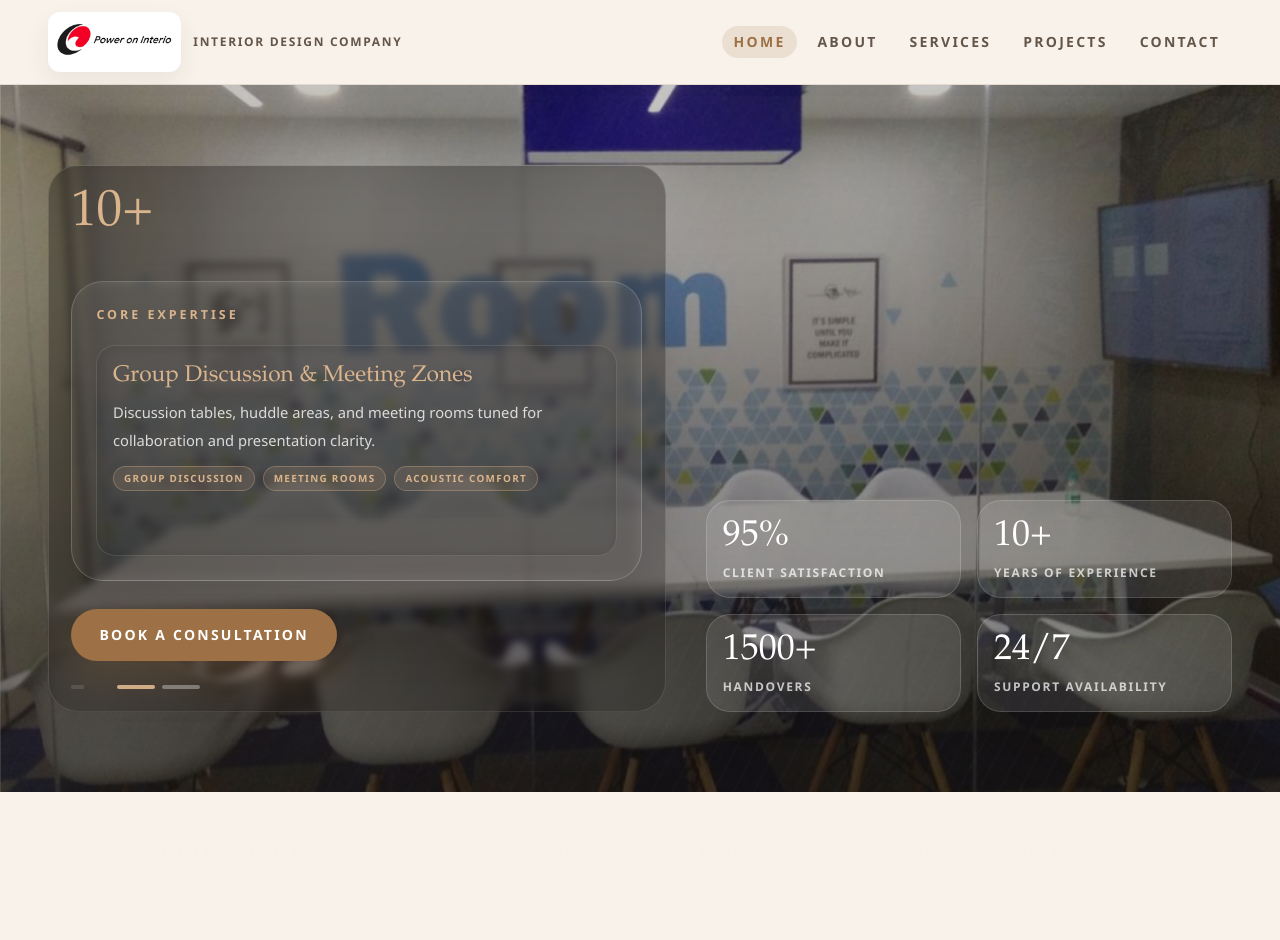
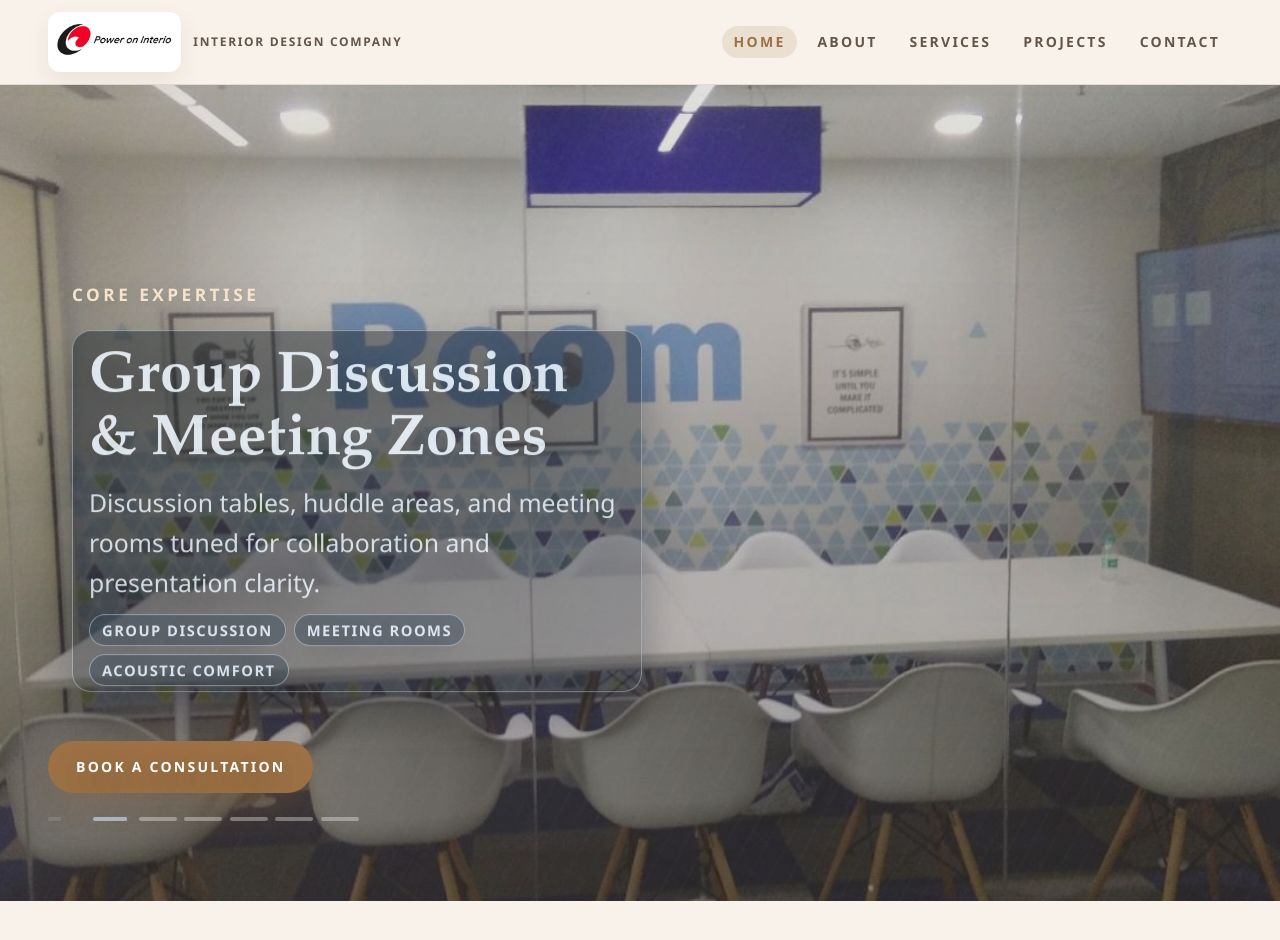
Before and after one commit to powerinteriosolutions-hash/webiste, a Next.js app: page / in a window 1280 px wide. Shown: the top 940 px of the page. Built offline with nearby package versions, Linux system fonts and the light colour scheme.

Commit message:
fixed carsoluel issyes

```diff
--- a/src/app/globals.css
+++ b/src/app/globals.css
@@ -133,14 +133,14 @@ h6 {
     opacity: 0;
     transform: scale(1.08);
   }
-  4% {
+  3% {
     opacity: 1;
   }
-  28% {
+  11% {
     opacity: 1;
     transform: scale(1);
   }
-  33% {
+  14.5% {
     opacity: 0;
     transform: scale(0.98);
   }
@@ -163,17 +163,17 @@ h6 {
     transform: translate3d(0, 14px, 0);
     filter: blur(2px);
   }
-  5% {
+  3% {
     opacity: 1;
     transform: translate3d(0, 0, 0);
     filter: blur(0);
   }
-  28% {
+  11% {
     opacity: 1;
     transform: translate3d(0, 0, 0);
     filter: blur(0);
   }
-  33% {
+  14.5% {
     opacity: 0;
     transform: translate3d(0, -10px, 0);
     filter: blur(2px);
@@ -187,13 +187,13 @@ h6 {
     transform: scaleX(0.35);
     background: rgba(255, 255, 255, 0.34);
   }
-  5%,
-  28% {
+  3%,
+  11% {
     opacity: 1;
     transform: scaleX(1);
-    background: rgba(217, 180, 140, 0.95);
+    background: var(--hero-indicator-active, rgba(217, 180, 140, 0.95));
   }
-  33% {
+  14.5% {
     opacity: 0.34;
     transform: scaleX(0.35);
     background: rgba(255, 255, 255, 0.34);
@@ -259,15 +259,20 @@ h6 {
 }
 
 .hero-content-shell {
-  border-radius: 1.5rem;
-  border: 1px solid rgba(255, 255, 255, 0.12);
-  background: linear-gradient(180deg, rgba(18, 15, 12, 0.34), rgba(18, 15, 12, 0.18));
-  backdrop-filter: blur(4px);
-  padding: 1rem;
+  border-radius: 0;
+  border: 0;
+  background: transparent;
+  backdrop-filter: none;
+  padding: 0;
+  text-shadow: 0 10px 30px rgba(9, 7, 6, 0.44);
+}
+
+.hero-mobile-dock {
+  width: 100%;
 }
 
 .hero-expertise-card {
-  background: linear-gradient(180deg, rgba(255, 255, 255, 0.12), rgba(255, 255, 255, 0.06));
+  background: transparent;
 }
 
 .hero-cinematic-fact-wrap {
@@ -300,15 +305,22 @@ h6 {
 
 .hero-expertise-stage {
   position: relative;
-  min-height: 12.4rem;
+  min-height: 21.2rem;
 }
 
 .hero-expertise-frame {
   position: absolute;
   inset: 0;
   opacity: 0;
+  border-width: 1px;
+  border-style: solid;
+  backdrop-filter: blur(7px) saturate(110%);
   animation: heroFactCycle 18s ease-in-out infinite;
   will-change: transform, opacity, filter;
+}
+
+.hero-cinematic-fact-value {
+  text-shadow: 0 12px 32px rgba(10, 8, 6, 0.52);
 }
 
 .hero-expertise-image {
@@ -322,23 +334,40 @@ h6 {
 
 @media (min-width: 640px) {
   .hero-content-shell {
-    border-radius: 1.9rem;
-    padding: 1.4rem;
+    border-radius: 0;
+    padding: 0;
   }
 
   .hero-expertise-stage {
-    min-height: 13.2rem;
+    min-height: 22.6rem;
   }
 }
 
 @media (max-width: 640px) {
+  .hero-mobile-dock {
+    border-radius: 1.35rem;
+    border: 1px solid rgba(255, 255, 255, 0.2);
+    background: linear-gradient(180deg, rgba(19, 16, 13, 0.18), rgba(19, 16, 13, 0.62));
+    backdrop-filter: blur(8px);
+    padding: 0.7rem;
+  }
+
+  .hero-mobile-dock .hero-expertise-card {
+    padding: 0;
+    margin-top: 0;
+  }
+
+  .hero-mobile-dock .hero-cta-wrap {
+    margin-top: 0.55rem;
+  }
+
   .hero-cinematic-indicator {
     width: 1.65rem;
     height: 0.2rem;
   }
 
   .hero-expertise-stage {
-    min-height: 12.1rem;
+    min-height: 6.8rem;
   }
 }
 
@@ -512,6 +541,29 @@ h6 {
   animation-play-state: paused;
 }
 
+@media (max-width: 640px) {
+  .client-name-marquee {
+    overflow: hidden;
+    mask-image: none;
+    padding-bottom: 0.15rem;
+  }
+
+  .client-name-marquee::-webkit-scrollbar {
+    display: none;
+  }
+
+  .client-name-marquee-track {
+    animation: marqueeLeft 58s linear infinite;
+    padding-right: 0;
+  }
+
+  .client-name-marquee:hover .client-name-marquee-track,
+  .client-name-marquee:active .client-name-marquee-track,
+  .client-name-marquee:focus-within .client-name-marquee-track {
+    animation-play-state: paused;
+  }
+}
+
 .client-carousel-column {
   position: relative;
 }
@@ -678,11 +730,16 @@ h6 {
   display: flex;
   gap: 0.9rem;
   width: max-content;
-  animation: projectStripScroll 34s linear infinite;
+  animation: projectStripScroll 46s linear infinite;
   will-change: transform;
 }
 
 .project-filmstrip:hover .project-filmstrip-track {
+  animation-play-state: paused;
+}
+
+.project-filmstrip:active .project-filmstrip-track,
+.project-filmstrip:focus-within .project-filmstrip-track {
   animation-play-state: paused;
 }
 
@@ -829,6 +886,12 @@ h6 {
   opacity: 1;
   transform: translateY(0);
   border-color: rgba(255, 255, 255, 0.38);
+}
+
+@media (max-width: 640px) {
+  .project-filmstrip-track {
+    animation-duration: 120s;
+  }
 }
 
 @media (min-width: 640px) {
--- a/src/app/page.tsx
+++ b/src/app/page.tsx
@@ -1,6 +1,7 @@
 import type { Metadata } from "next";
 import Image from "next/image";
 import Link from "next/link";
+import type { CSSProperties } from "react";
 import { FaqAccordion } from "@/components/faq-accordion";
 import {
   company,
@@ -48,6 +49,8 @@ const clientMarqueeItems = [
   ...homeContent.clientsSection.items,
   ...homeContent.clientsSection.items,
 ];
+
+const heroSlideIntervalSeconds = 6;
 const heroSlides = [
   {
     image: "/commercial/comercial-3.jpeg",
@@ -58,6 +61,19 @@ const heroSlides = [
     expertiseDetail:
       "Shared workspace planning with cleaner zoning, brighter circulation paths, and better team comfort.",
     expertiseTags: ["Shared Workspace", "Commercial", "Turnkey"],
+    palette: {
+      frameFrom: "rgba(31, 24, 19, 0.58)",
+      frameTo: "rgba(31, 24, 19, 0.24)",
+      frameBorder: "rgba(245, 219, 185, 0.52)",
+      title: "#fff0db",
+      body: "rgba(255, 246, 235, 0.96)",
+      tagBg: "rgba(66, 48, 30, 0.48)",
+      tagBorder: "rgba(245, 219, 185, 0.56)",
+      tagText: "#ffe6c7",
+      metric: "#fff0dc",
+      indicator: "rgba(226, 183, 138, 0.92)",
+      shadow: "rgba(13, 10, 8, 0.36)",
+    },
   },
   {
     image: "/commercial/comercial-4.jpeg",
@@ -68,6 +84,19 @@ const heroSlides = [
     expertiseDetail:
       "Discussion tables, huddle areas, and meeting rooms tuned for collaboration and presentation clarity.",
     expertiseTags: ["Group Discussion", "Meeting Rooms", "Acoustic Comfort"],
+    palette: {
+      frameFrom: "rgba(25, 33, 40, 0.58)",
+      frameTo: "rgba(25, 33, 40, 0.24)",
+      frameBorder: "rgba(208, 222, 236, 0.5)",
+      title: "#eef7ff",
+      body: "rgba(239, 247, 255, 0.95)",
+      tagBg: "rgba(49, 68, 86, 0.48)",
+      tagBorder: "rgba(208, 222, 236, 0.56)",
+      tagText: "#e4f1ff",
+      metric: "#eff8ff",
+      indicator: "rgba(187, 203, 218, 0.92)",
+      shadow: "rgba(12, 18, 24, 0.36)",
+    },
   },
   {
     image: "/residential/residential-kitchen-beige-modern.jpg",
@@ -78,11 +107,117 @@ const heroSlides = [
     expertiseDetail:
       "Utility-first kitchens with efficient storage, easy movement, and premium finish combinations.",
     expertiseTags: ["Kitchen Planning", "Storage Optimization", "Residential"],
+    palette: {
+      frameFrom: "rgba(48, 36, 24, 0.56)",
+      frameTo: "rgba(48, 36, 24, 0.24)",
+      frameBorder: "rgba(244, 225, 196, 0.52)",
+      title: "#fff2df",
+      body: "rgba(255, 247, 236, 0.95)",
+      tagBg: "rgba(88, 66, 43, 0.48)",
+      tagBorder: "rgba(244, 225, 196, 0.56)",
+      tagText: "#ffeacb",
+      metric: "#fff1de",
+      indicator: "rgba(229, 199, 160, 0.92)",
+      shadow: "rgba(20, 14, 9, 0.36)",
+    },
+  },
+  {
+    image: "/commercial/comercial-9.jpeg",
+    metric: "320+",
+    metricLabel: "Office Zones",
+    caption: "Executive meeting spaces built for comfort, focus, and presentation quality.",
+    expertiseTitle: "Executive Meeting Interiors",
+    expertiseDetail:
+      "Boardroom and client-facing spaces with better acoustics, polished finishes, and cleaner circulation.",
+    expertiseTags: ["Meeting Room", "Executive", "Commercial"],
+    palette: {
+      frameFrom: "rgba(26, 33, 41, 0.58)",
+      frameTo: "rgba(26, 33, 41, 0.24)",
+      frameBorder: "rgba(208, 221, 236, 0.52)",
+      title: "#eef7ff",
+      body: "rgba(240, 247, 255, 0.96)",
+      tagBg: "rgba(50, 69, 88, 0.48)",
+      tagBorder: "rgba(208, 221, 236, 0.56)",
+      tagText: "#e5f2ff",
+      metric: "#eff8ff",
+      indicator: "rgba(191, 206, 220, 0.92)",
+      shadow: "rgba(12, 18, 25, 0.36)",
+    },
+  },
+  {
+    image: "/commercial/comercial-12.jpeg",
+    metric: "48hr",
+    metricLabel: "Concept Previews",
+    caption: "Fast concept iterations with practical layout thinking and execution clarity.",
+    expertiseTitle: "Startup Collaboration Bays",
+    expertiseDetail:
+      "Dynamic team zones designed for brainstorming, standups, and rapid ideation without visual clutter.",
+    expertiseTags: ["Startup", "Collaboration", "Office"],
+    palette: {
+      frameFrom: "rgba(30, 38, 31, 0.58)",
+      frameTo: "rgba(30, 38, 31, 0.24)",
+      frameBorder: "rgba(207, 226, 201, 0.5)",
+      title: "#ebffe6",
+      body: "rgba(239, 252, 235, 0.95)",
+      tagBg: "rgba(57, 82, 50, 0.48)",
+      tagBorder: "rgba(207, 226, 201, 0.56)",
+      tagText: "#deffd6",
+      metric: "#ecffe8",
+      indicator: "rgba(181, 214, 172, 0.92)",
+      shadow: "rgba(15, 24, 15, 0.34)",
+    },
+  },
+  {
+    image: "/residential/residential-bedroom-soft-neutral.jpg",
+    metric: "900+",
+    metricLabel: "Bedrooms Crafted",
+    caption: "Calm bedroom concepts with layered lighting and restful color palettes.",
+    expertiseTitle: "Premium Bedroom Styling",
+    expertiseDetail:
+      "Soft-tone bedroom interiors balancing elegance, storage practicality, and day-to-night comfort.",
+    expertiseTags: ["Bedroom", "Residential", "Soft Luxury"],
+    palette: {
+      frameFrom: "rgba(45, 35, 29, 0.56)",
+      frameTo: "rgba(45, 35, 29, 0.24)",
+      frameBorder: "rgba(242, 224, 204, 0.54)",
+      title: "#fff2e5",
+      body: "rgba(255, 246, 238, 0.96)",
+      tagBg: "rgba(86, 63, 48, 0.48)",
+      tagBorder: "rgba(242, 224, 204, 0.56)",
+      tagText: "#ffe8d2",
+      metric: "#fff0e1",
+      indicator: "rgba(231, 204, 174, 0.92)",
+      shadow: "rgba(20, 14, 10, 0.34)",
+    },
+  },
+  {
+    image: "/residential/residential-wardrobe-white-panel.jpg",
+    metric: "1:1",
+    metricLabel: "Storage Planning",
+    caption: "Wardrobe systems shaped around real daily routines and clean organization.",
+    expertiseTitle: "Smart Wardrobe Utility",
+    expertiseDetail:
+      "Custom wardrobe layouts with optimized shelves, hanging zones, and long-term storage efficiency.",
+    expertiseTags: ["Wardrobe", "Utility", "Storage"],
+    palette: {
+      frameFrom: "rgba(34, 36, 39, 0.56)",
+      frameTo: "rgba(34, 36, 39, 0.24)",
+      frameBorder: "rgba(223, 229, 237, 0.52)",
+      title: "#f2f6fc",
+      body: "rgba(241, 246, 252, 0.95)",
+      tagBg: "rgba(62, 70, 82, 0.48)",
+      tagBorder: "rgba(223, 229, 237, 0.56)",
+      tagText: "#e7eef7",
+      metric: "#f3f7fd",
+      indicator: "rgba(202, 214, 228, 0.92)",
+      shadow: "rgba(16, 18, 22, 0.34)",
+    },
   },
 ].map((slide) => ({
   ...slide,
   image: withBasePath(slide.image),
 }));
+const heroAnimationDurationSeconds = heroSlides.length * heroSlideIntervalSeconds;
 
 export default function Home() {
   return (
@@ -93,13 +228,16 @@ export default function Home() {
       />
 
       <section className="relative isolate overflow-hidden border-b border-white/10">
-        <div className="absolute inset-0 -z-20 bg-[linear-gradient(180deg,_rgba(20,17,14,0.24)_0%,_rgba(20,17,14,0.56)_100%)]" />
+        <div className="absolute inset-0 -z-20 bg-[linear-gradient(180deg,_rgba(20,17,14,0.12)_0%,_rgba(20,17,14,0.34)_100%)]" />
         <div className="hero-cinematic-backdrop absolute inset-0 -z-30">
           {heroSlides.map((slide, index) => (
             <div
               key={slide.metricLabel}
               className="hero-cinematic-slide"
-              style={{ animationDelay: `${index * 6}s` }}
+              style={{
+                animationDelay: `${index * heroSlideIntervalSeconds}s`,
+                animationDuration: `${heroAnimationDurationSeconds}s`,
+              }}
             >
               <Image
                 src={slide.image}
@@ -109,6 +247,7 @@ export default function Home() {
                 quality={68}
                 sizes="100vw"
                 className="hero-cinematic-image object-cover object-center"
+                style={{ animationDuration: `${heroAnimationDurationSeconds}s` }}
               />
             </div>
           ))}
@@ -116,45 +255,70 @@ export default function Home() {
         <div className="hero-cinematic-texture absolute inset-0 -z-20" />
         <div className="drift-glow absolute inset-0 -z-10 bg-[radial-gradient(circle_at_top_left,_rgba(201,161,112,0.18),_transparent_30%)]" />
 
-        <div className="mx-auto flex min-h-[72vh] max-w-7xl flex-col px-4 py-10 sm:min-h-[82vh] sm:px-8 sm:py-14 lg:px-12 lg:py-20">
-          <div className="grid flex-1 gap-7 sm:gap-10 lg:grid-cols-[1.08fr_0.92fr] lg:items-end">
-            <div className="hero-content-shell animate-fade-rise max-w-3xl text-white">
-              <div className="hero-cinematic-fact-wrap h-[4.1rem] sm:h-[4.8rem]" aria-hidden>
+        <div className="mx-auto flex min-h-[86vh] max-w-7xl flex-col justify-end px-4 pb-6 pt-12 sm:min-h-[82vh] sm:px-8 sm:py-14 lg:px-12 lg:py-20">
+          <div className="grid flex-1 items-end gap-4 sm:gap-10 lg:grid-cols-[1.08fr_0.92fr] lg:items-end">
+            <div className="hero-content-shell hero-mobile-dock animate-fade-rise max-w-3xl text-white">
+              <div className="hero-cinematic-fact-wrap hidden h-[4.1rem] sm:block sm:h-[4.8rem]" aria-hidden>
                 {heroSlides.map((slide, index) => (
                   <div
                     key={slide.metric}
                     className="hero-cinematic-fact"
-                    style={{ animationDelay: `${index * 6}s` }}
+                    style={{
+                      animationDelay: `${index * heroSlideIntervalSeconds}s`,
+                      animationDuration: `${heroAnimationDurationSeconds}s`,
+                    }}
                   >
-                    <p className="font-serif text-[2.35rem] leading-none text-[var(--color-accent-soft)] sm:text-[3.2rem]">
+                    <p
+                      className="hero-cinematic-fact-value font-serif font-semibold text-[4.79rem] leading-none sm:text-[5.79rem]"
+                      style={{ color: slide.palette.metric }}
+                    >
                       {slide.metric}
                     </p>
                   </div>
                 ))}
               </div>
 
-              <div className="hero-expertise-card mt-4 rounded-[1.7rem] border border-white/18 p-4 text-white shadow-[0_28px_80px_rgba(10,8,7,0.2)] backdrop-blur sm:rounded-[2rem] sm:p-6">
-                <p className="text-[0.7rem] font-semibold tracking-[0.22em] uppercase text-[var(--color-accent-soft)] sm:text-[0.78rem] sm:tracking-[0.24em]">
+              <div className="hero-expertise-card mt-1 rounded-[1.45rem] p-2.5 text-white sm:mt-4 sm:rounded-[2rem] sm:p-6">
+                <p className="text-[0.82rem] font-bold tracking-[0.16em] uppercase text-[#f6e3cb] sm:text-[1.08rem] sm:tracking-[0.2em]">
                   Core Expertise
                 </p>
-                <div className="hero-expertise-stage mt-4 sm:mt-5" aria-hidden>
+                <div className="hero-expertise-stage mt-2 sm:mt-5" aria-hidden>
                   {heroSlides.map((slide, index) => (
                     <article
                       key={`expertise-left-${slide.metricLabel}`}
-                      className="hero-expertise-frame rounded-[1rem] border border-white/12 bg-black/16 p-3.5 backdrop-blur sm:rounded-[1.2rem] sm:p-4"
-                      style={{ animationDelay: `${index * 6}s` }}
+                      className="hero-expertise-frame rounded-[1rem] border p-2.5 backdrop-blur-[2px] flex flex-col items-center justify-center text-center sm:items-start sm:justify-start sm:text-left sm:rounded-[1.2rem] sm:p-4"
+                      style={
+                        {
+                          animationDelay: `${index * heroSlideIntervalSeconds}s`,
+                          animationDuration: `${heroAnimationDurationSeconds}s`,
+                          background: `linear-gradient(158deg, ${slide.palette.frameFrom} 0%, ${slide.palette.frameTo} 100%)`,
+                          borderColor: slide.palette.frameBorder,
+                          boxShadow: `0 20px 48px ${slide.palette.shadow}`,
+                        } as CSSProperties
+                      }
                     >
-                      <h3 className="font-serif text-[1.18rem] leading-tight text-[var(--color-accent-soft)] sm:text-[1.42rem]">
+                      <h3
+                        className="font-serif font-semibold text-[1.96rem] leading-[1.1] sm:text-[3.6rem]"
+                        style={{ color: slide.palette.title }}
+                      >
                         {slide.expertiseTitle}
                       </h3>
-                      <p className="mt-2 text-[0.88rem] leading-6 text-white/80 sm:text-[0.92rem] sm:leading-7">
+                      <p
+                        className="mt-2 hidden text-[1.45rem] leading-9 font-medium sm:block sm:text-[1.55rem] sm:leading-10"
+                        style={{ color: slide.palette.body }}
+                      >
                         {slide.expertiseDetail}
                       </p>
-                      <div className="mt-3 flex flex-wrap gap-2">
+                      <div className="mt-3 hidden flex-wrap gap-2 sm:flex">
                         {slide.expertiseTags.map((tag) => (
                           <span
                             key={`${slide.metricLabel}-left-${tag}`}
-                            className="rounded-full border border-[rgba(217,180,140,0.34)] bg-[rgba(217,180,140,0.12)] px-2.5 py-1 text-[0.58rem] font-semibold tracking-[0.13em] uppercase text-[var(--color-accent-soft)] sm:text-[0.62rem]"
+                            className="rounded-full border px-3 py-1 text-[0.86rem] font-bold tracking-[0.1em] uppercase sm:text-[0.92rem]"
+                            style={{
+                              background: slide.palette.tagBg,
+                              borderColor: slide.palette.tagBorder,
+                              color: slide.palette.tagText,
+                            }}
                           >
                             {tag}
                           </span>
@@ -165,7 +329,7 @@ export default function Home() {
                 </div>
               </div>
 
-              <div className="mt-6 flex flex-col gap-3 sm:mt-7 sm:flex-row">
+              <div className="hero-cta-wrap mt-2 flex flex-col gap-3 sm:mt-7 sm:flex-row">
                 <Link
                   href="/contact"
                   className="btn-premium inline-flex items-center justify-center rounded-full bg-[var(--color-accent)] px-6 py-3.5 text-center text-[0.78rem] font-semibold tracking-[0.16em] uppercase text-white shadow-[0_18px_40px_rgba(157,113,69,0.28)] transition hover:-translate-y-1 hover:bg-[#b9824b] hover:shadow-[0_24px_48px_rgba(157,113,69,0.32)] sm:px-7 sm:py-4 sm:text-sm"
@@ -174,18 +338,24 @@ export default function Home() {
                 </Link>
               </div>
 
-              <div className="hero-cinematic-indicators mt-5 sm:mt-6" aria-hidden>
+              <div className="hero-cinematic-indicators mt-5 hidden sm:flex sm:mt-6" aria-hidden>
                 {heroSlides.map((slide, index) => (
                   <span
                     key={`indicator-${slide.metric}`}
                     className="hero-cinematic-indicator"
-                    style={{ animationDelay: `${index * 6}s` }}
+                    style={
+                      {
+                        animationDelay: `${index * heroSlideIntervalSeconds}s`,
+                        animationDuration: `${heroAnimationDurationSeconds}s`,
+                        "--hero-indicator-active": slide.palette.indicator,
+                      } as CSSProperties
+                    }
                   />
                 ))}
               </div>
             </div>
 
-            <div className="hero-stats-shell animate-fade-rise-delay">
+            <div className="hero-stats-shell animate-fade-rise-delay hidden md:block">
               <div className="grid grid-cols-2 gap-4 sm:grid-cols-4 lg:grid-cols-2">
                 {stats.map((item) => (
                   <div
@@ -293,12 +463,12 @@ export default function Home() {
 
       <section className="section-wash bg-[linear-gradient(180deg,#f2f1ee_0%,#f8f7f4_100%)]">
         <div className="mx-auto max-w-7xl px-4 py-12 sm:px-8 sm:py-16 lg:px-12 lg:py-24">
-          <div className="grid gap-8 sm:gap-10 lg:grid-cols-[0.78fr_1.22fr] lg:items-start">
-            <div className="lg:pt-2">
+          <div className="grid grid-cols-1 gap-8 sm:gap-10 lg:grid-cols-[0.78fr_1.22fr] lg:items-start">
+            <div className="min-w-0 lg:pt-2">
               <p className="text-sm font-semibold tracking-[0.28em] uppercase text-[var(--color-accent)]">
                 {homeContent.clientsSection.eyebrow}
               </p>
-              <h2 className="mt-4 max-w-xl font-serif text-4xl leading-tight sm:text-5xl">
+              <h2 className="mt-4 w-full max-w-full pr-1 font-serif text-[1.82rem] leading-[1.12] sm:max-w-xl sm:text-5xl sm:leading-tight">
                 {homeContent.clientsSection.title}
               </h2>
               <p className="mt-5 max-w-lg text-base leading-7 text-[var(--color-muted)] sm:mt-6 sm:text-lg sm:leading-8">
@@ -306,7 +476,7 @@ export default function Home() {
               </p>
             </div>
 
-            <div>
+            <div className="min-w-0">
               <div className="client-name-marquee lg:hidden">
                 <div className="client-name-marquee-track">
                   {clientMarqueeItems.map((client, index) => (
```
